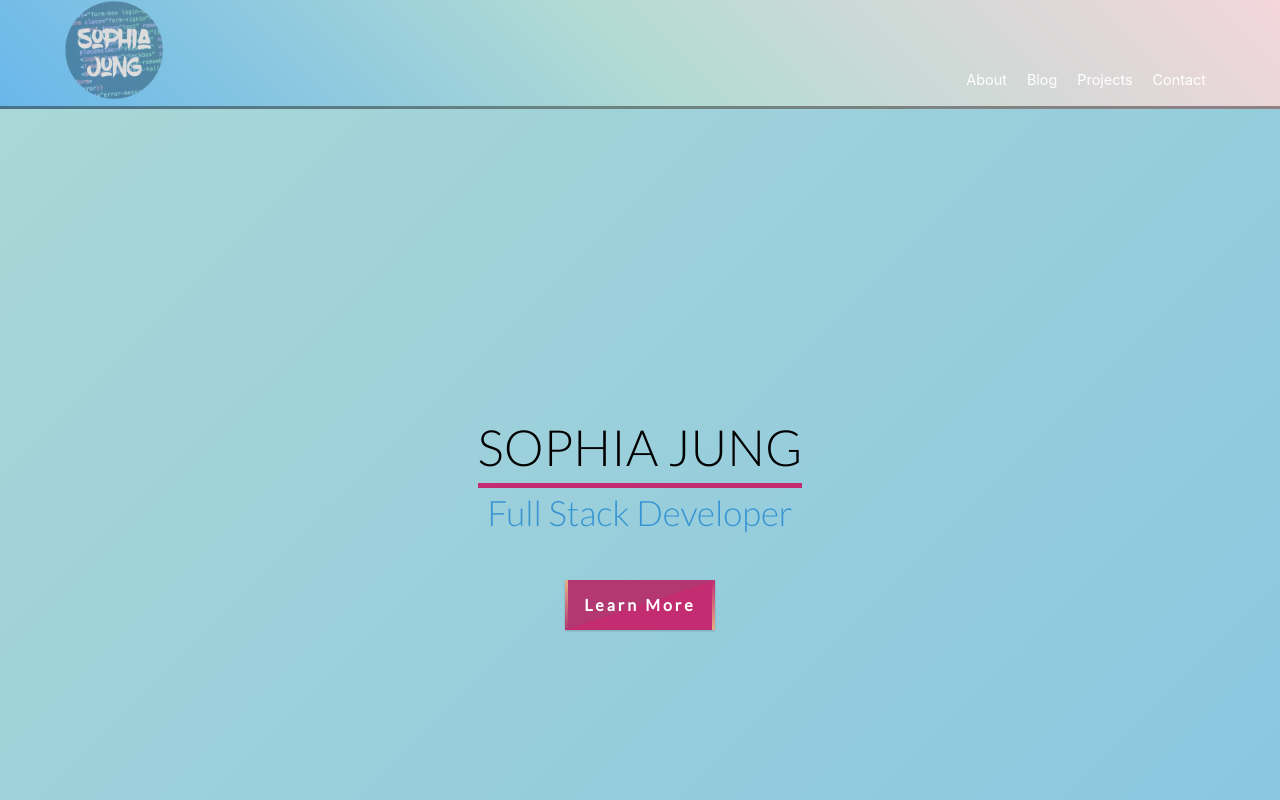
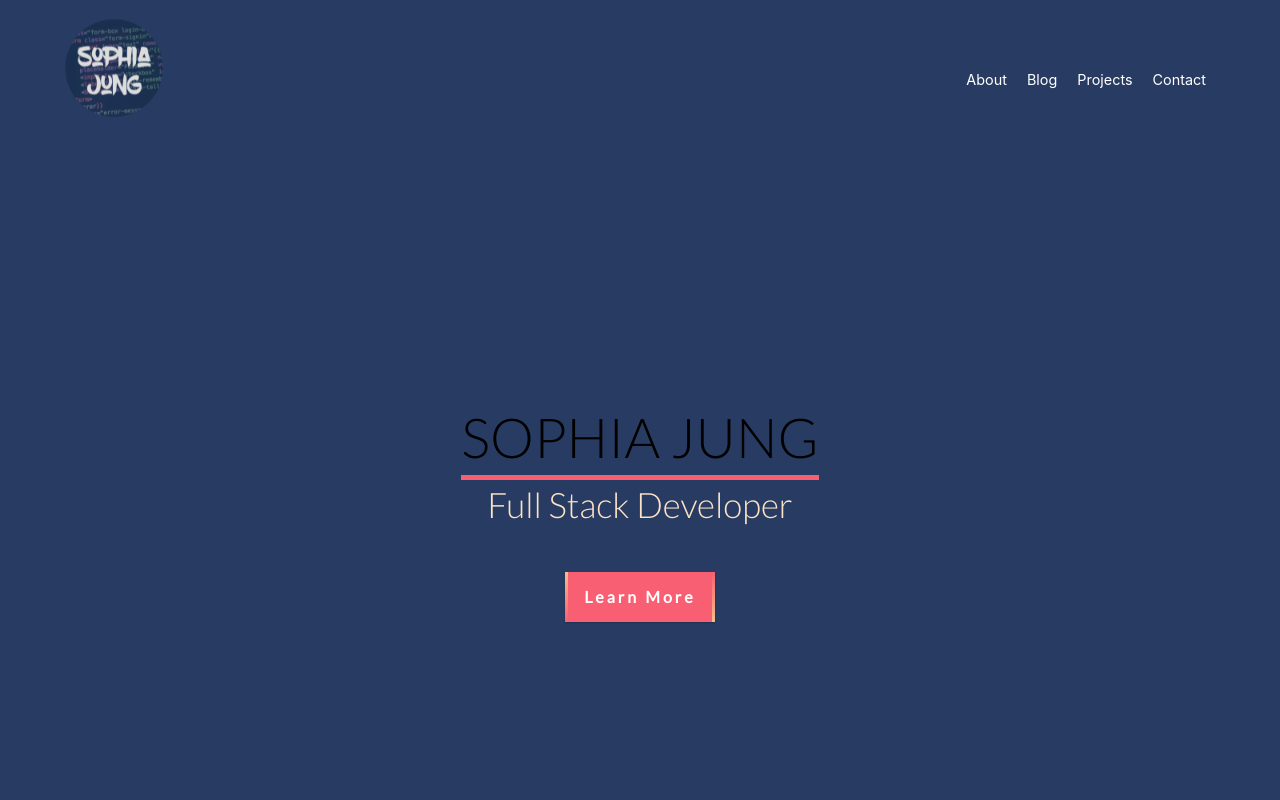
Before and after one commit to sophiasagan/portfolioSite, a Gatsby site: page / in a window 1280 px wide. Shown: the top 800 px of the page. Built offline with nearby package versions, Linux system fonts and the light colour scheme; Gatsby itself is replaced by a stand-in of ours.

Commit message:
fixed color scheme and some other styling

```diff
--- a/src/components/archive.js
+++ b/src/components/archive.js
@@ -11,7 +11,7 @@ a {
   font-family: -apple-system, BlinkMacSystemFont, Segoe UI, Roboto, Oxygen, Ubuntu, Cantarell, Fira Sans, Droid Sans, Helvetica Neue, sans-serif;
   font-size: 0.8rem;
   text-decoration: underline;
-  color: #524763;
+  color: #928a97;
 }
 `
 
--- a/src/components/card.js
+++ b/src/components/card.js
@@ -11,7 +11,7 @@ const CardStyled = styled.div`
     margin: 20px;
     padding: 2px;
     border-radius: 14px;
-    background-color: #dcdcdc;
+    background-color: #928a97;
     box-shadow: 0 10px 15px -3px rgba(0,0,0,.1), 0 4px 6px -2px rgba(0,0,0,.05);
     width: 100%;
     max-width: 500px;
--- a/src/components/header.js
+++ b/src/components/header.js
@@ -5,15 +5,15 @@ import styled from "styled-components"
 import profileImg from "../images/sjwhitecodefull.png"
 
 const HeaderWrapper = styled.div`
-  background: linear-gradient(45deg,  #69b7eb, #b3dbd3, #f4d6db);
-  border-bottom: 3px solid rgba(0, 0, 0, 0.4);
+  // background: linear-gradient(45deg,  #69b7eb, #b3dbd3, #f4d6db);
+  // border-bottom: 3px solid rgba(0, 0, 0, 0.4);
   position: sticky;
   width: 100%;
   top: 0;
   left: 0;
 
   img {
-    margin-top: 0;
+    margin-top: 1rem;
     margin-bottom: 0;
     transition: all 0.2s ease-in-out;
   }
@@ -38,24 +38,24 @@ const HeaderList = styled.ul`
       Ubuntu, Cantarell, Fira Sans, Droid Sans, Helvetica Neue, sans-serif;
     font-size: 0.8rem;
     text-decoration: none;
-    color: #000;
+    color: #fbe8d3;
   }
   li {
     float: left;
     list-style-type: none;
   }
   li a {
-    color: #dcdcdc;
+    color: #fbe8d3;
     text-align: center;
     padding: 0px 16px;
     text-decoration: none;
     background: none;
   }
   li a:hover {
-    background: linear-gradient(to right, #f32170, #ff6b08, #cf23cf, #eedd44);
+    background: #f85f73;
     -webkit-text-fill-color: transparent;
     -webkit-background-clip: text;
-    -webkit-transition: background 1s ease-out;
+    -webkit-transition: background .5s ease-out;
   }
   #hamnav {
     width: 100%;
--- a/src/components/layout.css
+++ b/src/components/layout.css
@@ -7,13 +7,13 @@ html {
 }
 body {
   margin: 0;
-  background: linear-gradient(-45deg,  #69b7eb, #b3dbd3, #f4d6db);
+  background-color: #283c63;
   background-size: 400% 400%;
-  animation: gradient 15s ease infinite;
+  /* animation: gradient 30s ease infinite; */
 
   -webkit-font-smoothing: antialiased;
   -moz-osx-font-smoothing: grayscale;
-  color: hsla(0, 0%, 0%, 0.8);
+  color: #fbe8d3;
   font-family: georgia, serif;
   font-weight: normal;
   word-wrap: break-word;
@@ -23,7 +23,7 @@ body {
   -webkit-font-feature-settings: "kern", "liga", "clig", "calt";
   font-feature-settings: "kern", "liga", "clig", "calt";
 }
-@keyframes gradient {
+/* @keyframes gradient {
   0% {
     background-position: 0% 50%;
   }
@@ -33,7 +33,7 @@ body {
   100% {
     background-position: 0% 50%;
   }
-}
+} */
 article,
 aside,
 details,
--- a/src/components/postLayout.js
+++ b/src/components/postLayout.js
@@ -20,11 +20,11 @@ export default class postLayout extends Component {
             __html: markdownRemark.html,
           }}
         />
-        <div className="container">
+        {/* <div className="container">
         <div id="comments">
           <h2>Comments</h2>
         </div>
-        </div>
+        </div> */}
       </Layout>
     )
   }
--- a/src/pages/blog.js
+++ b/src/pages/blog.js
@@ -10,7 +10,7 @@ const Post = styled.article`
   padding: 1rem;
   border-radius: 14px;
   margin-bottom: 1rem;
-  background-color: #dcdcdc;
+  background-color: #928a97;
   a {
     color: #000;
     text-decoration: none;
--- a/src/pages/index.js
+++ b/src/pages/index.js
@@ -10,7 +10,7 @@ const Landing = styled.div`
   justify-content: center;
   align-items: center;
   text-align: center;
-  margin: 325px;
+  margin: 300px;
   .name {
     position: relative;
     animation: fadeUp 2s ease-in-out;
@@ -18,10 +18,10 @@ const Landing = styled.div`
 
   span {
 
-    color: black;
+    color: #000;
     font-family: "Lato", sans-serif;
     font-weight: 300;
-    font-size: 50px;
+    font-size: 55px;
     animation: fadeUp 2s ease-in-out;
     perspective: 0px;
     letter-spacing: 10px
@@ -32,14 +32,14 @@ const Landing = styled.div`
 
   #sub {
     font-size: 35px;
-    color: #3895D3;
+    color: #fce2c6;
   }
 
   .underline {
     height: 5px;
     width: 100%;
     display: block;
-    background-color: #c32c71; //#d9534f;
+    background-color: #f85f73; //#d9534f;
     margin: 11px 0;
   }
 
@@ -64,7 +64,7 @@ const Landing = styled.div`
       margin: 3em;
       width:150px;
       height:50px;
-      background: linear-gradient(to left top, #c32c71 50%, #b33771 50%);
+      background: #f85f73;
       border-style: none;
       color:#fff;
       font-size: 16px;
```
